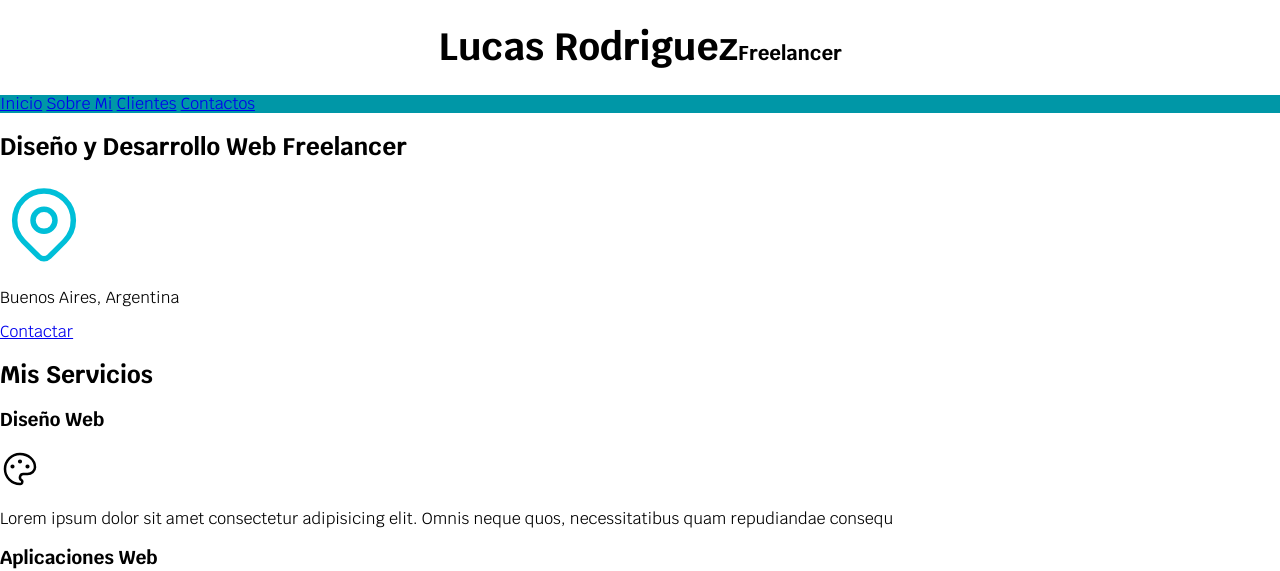
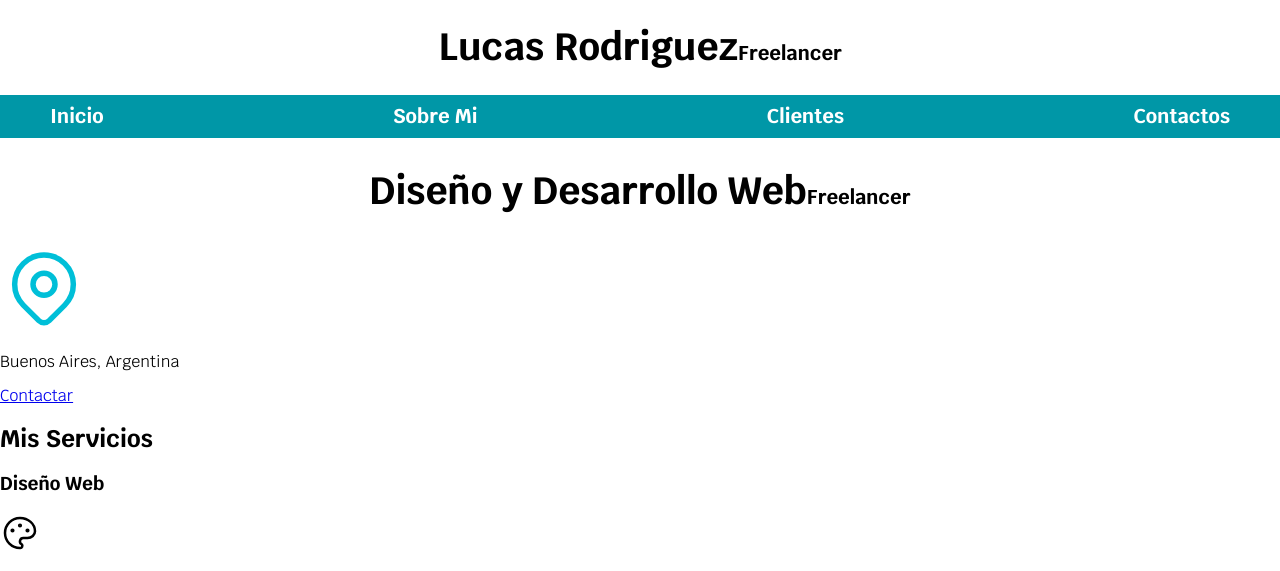
Before and after one commit to Lucas3110/proyecto-web, a plain HTML site: page freelancer_inicio/index.html in a window 1280 px wide. Shown: the top 571 px of the page. Drawn offline with Linux system fonts and the light colour scheme.

Commit message:
Add files via upload
barra principal con animacion hecha

```diff
--- a/freelancer_inicio/css/styles.css
+++ b/freelancer_inicio/css/styles.css
@@ -12,22 +12,42 @@ html{
 body{
         font-size: 16px;/* 1rem = 10px */
         font-family: 'Krub', sans-serif;
-
     }
-
-
 
 .titulo  {
     text-align: center;
     font-size: 3.8rem;
     font-weight: 700;
-
          }
 
 .titulo span{
         font-size: 2rem;
             }
 
-.navegacion-principal{
-    background-color: var(--secundario);
+.contenedor{
+        width: 120rem;
+
+        margin: 0 auto;
+
+           }
+
+.nav-bg{
+        background-color: var(--secundario);
+}
+
+.navegacion-principal {
+    display: flex;
+    justify-content: space-between;
                      }
+.navegacion-principal a{
+    color: var(--blanco);
+    text-decoration: none;
+    font-size: 2rem;
+    font-weight: 700;
+    padding: 1rem;
+                     }
+
+.navegacion-principal a:hover{
+   background-color: var(--primario);
+   color: var(--oscuro);
+                     }
--- a/freelancer_inicio/index.html
+++ b/freelancer_inicio/index.html
@@ -19,16 +19,17 @@
     <h1 class="titulo">Lucas Rodriguez<span>Freelancer</span></h1>
   </header>
 
-  <nav class="navegacion-principal">
+<div class="nav-bg">
+  <nav class="navegacion-principal contenedor">
     <a href="#">Inicio</a>
     <a href="#">Sobre Mi</a>
     <a href="#">Clientes</a>
     <a href="#">Contactos</a>
   </nav>
-
+</div>
 
 <section>
-  <h2>Diseño y Desarrollo Web Freelancer</h2>
+  <h2 class="titulo">Diseño y Desarrollo Web<span>Freelancer</span></h2>
 
     <svg xmlns="http://www.w3.org/2000/svg" class="icon icon-tabler icon-tabler-map-pin" width="88" height="88" viewBox="0 0 24 24" stroke-width="1.5" stroke="#00bfd8" fill="none" stroke-linecap="round" stroke-linejoin="round">
       <path stroke="none" d="M0 0h24v24H0z" fill="none"/>
```
